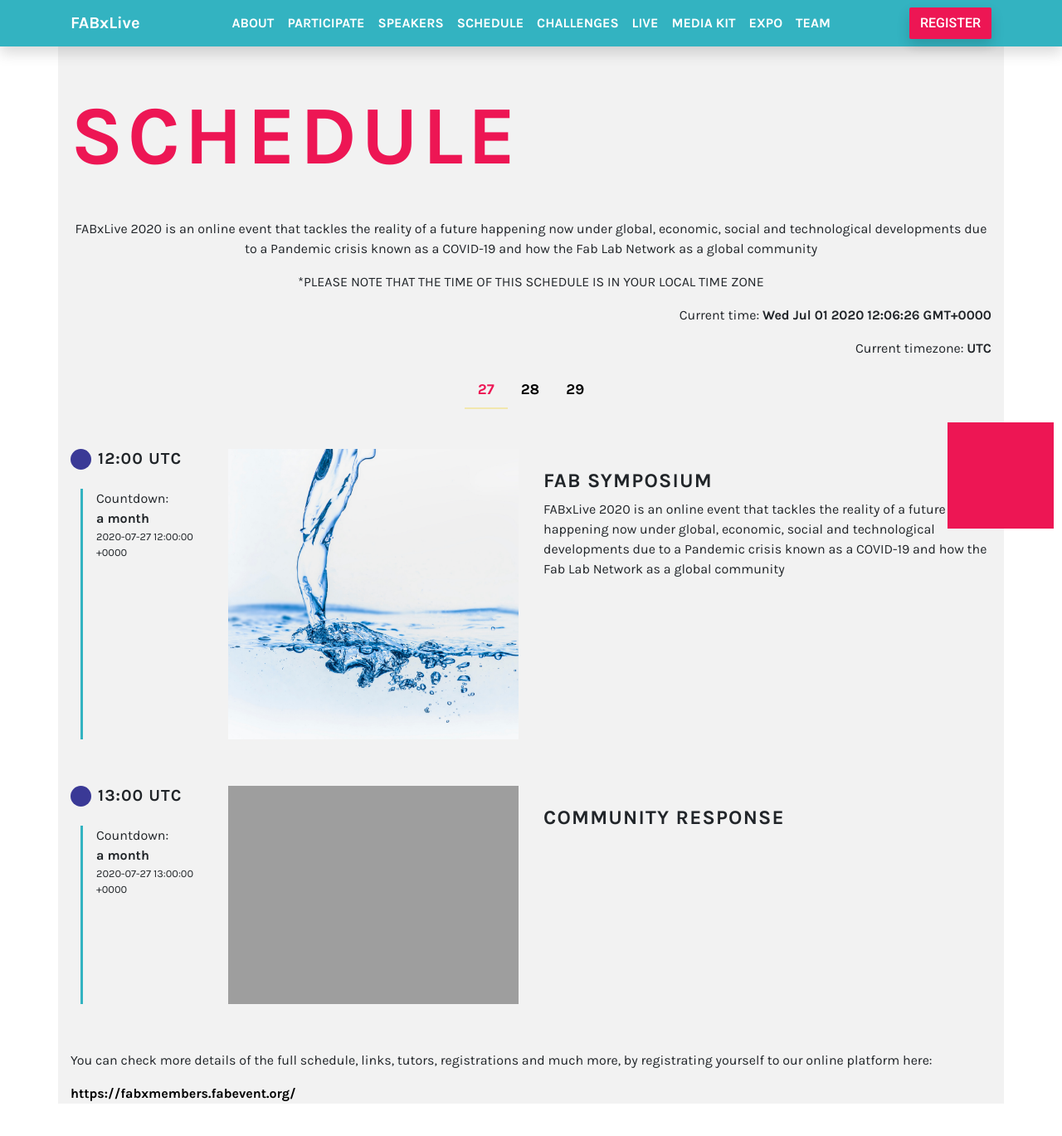
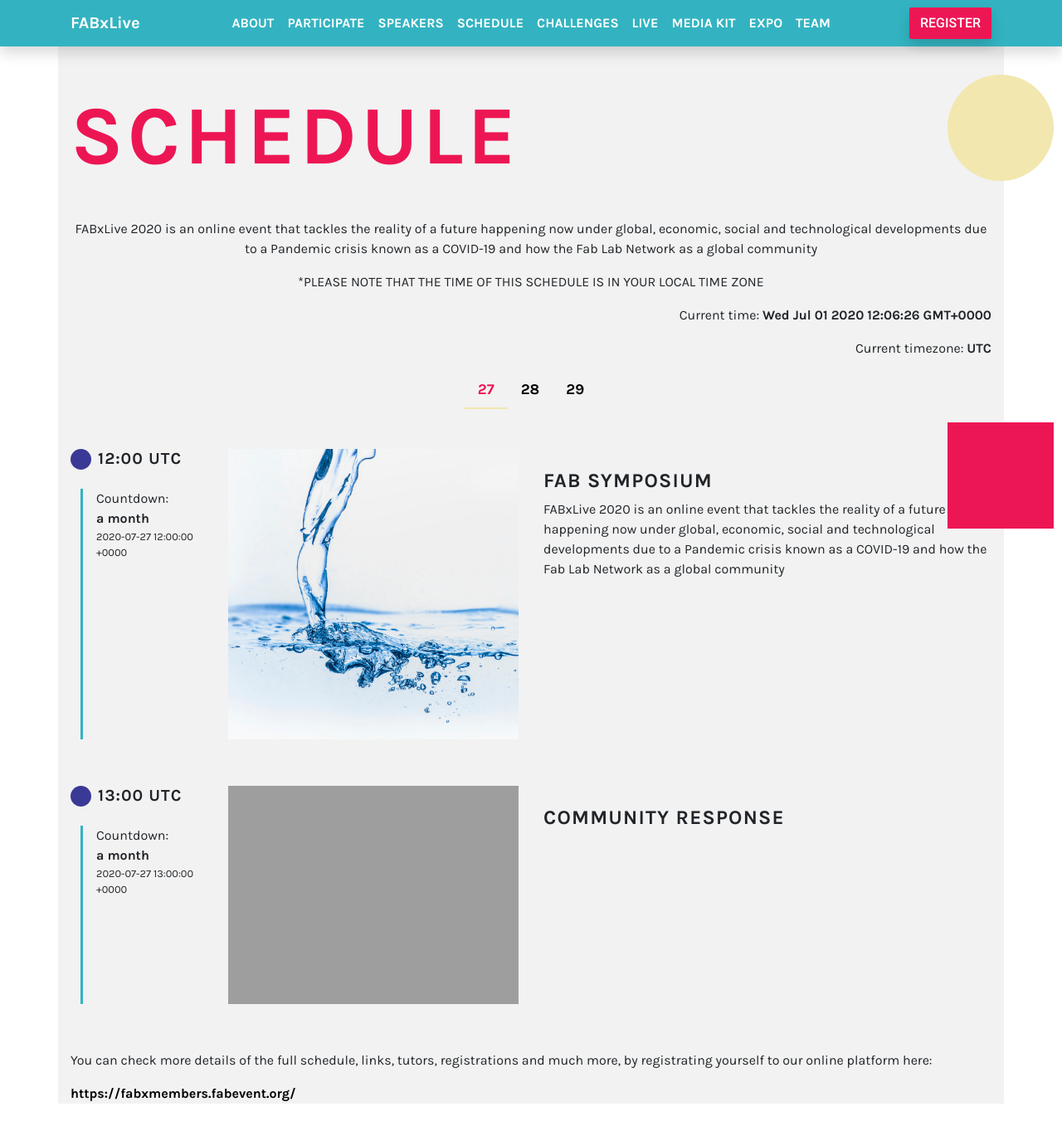
Before and after one commit to fabfoundation/fabxlive2020, a Jekyll site: the page built from schedule.html, in a window 1280 px wide and 1378 px high. Shown: the top 1369 px of the window at 83% size. Built offline with Jekyll 4.4.1, drawn with Linux system fonts in a browser that asks for light colours; nearby versions of some CDN libraries.

Commit message:
Schedule: add side circle

```diff
--- a/schedule.html
+++ b/schedule.html
@@ -35,6 +35,7 @@ title: Schedule
 
 </section>
 
+<div class="circle-sm bg-yellow position-absolute" style="right: 10px; top:90px"></div>
 <div class="box-sm bg-red position-absolute" style="right: 10px; "></div>
 
 <section class="mb-5">
```
